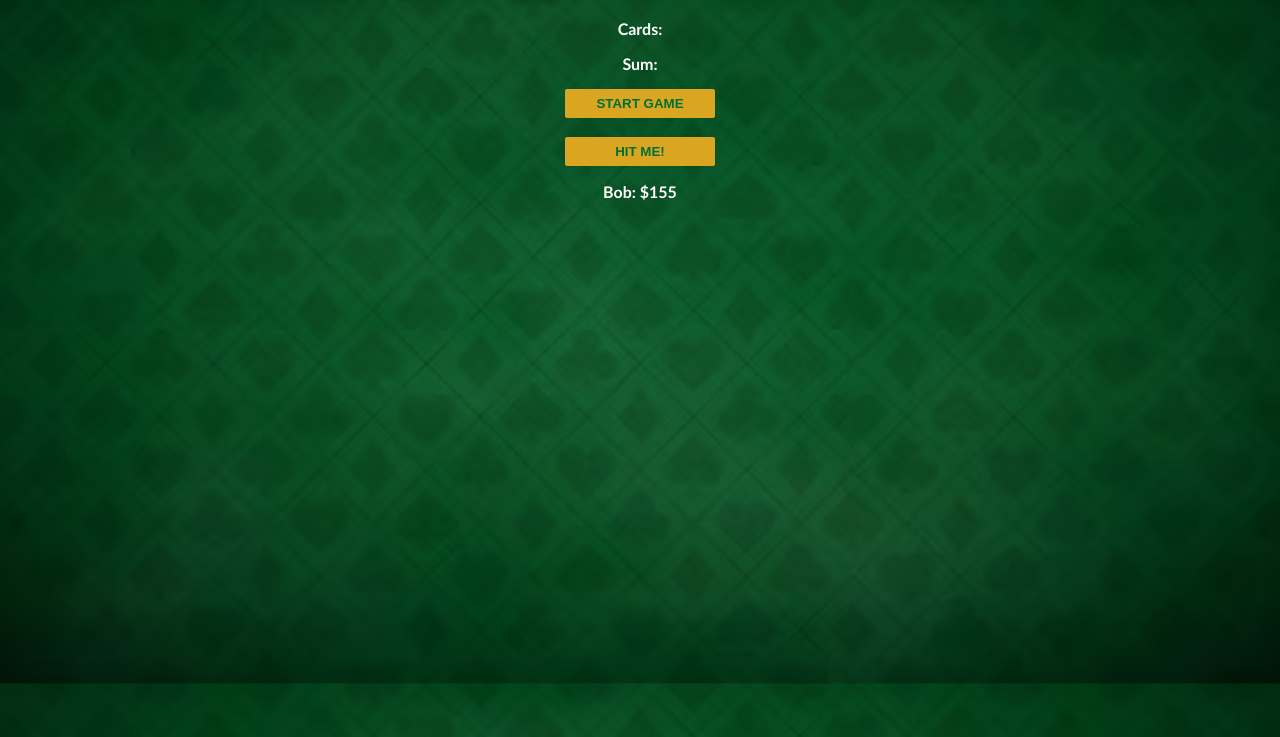
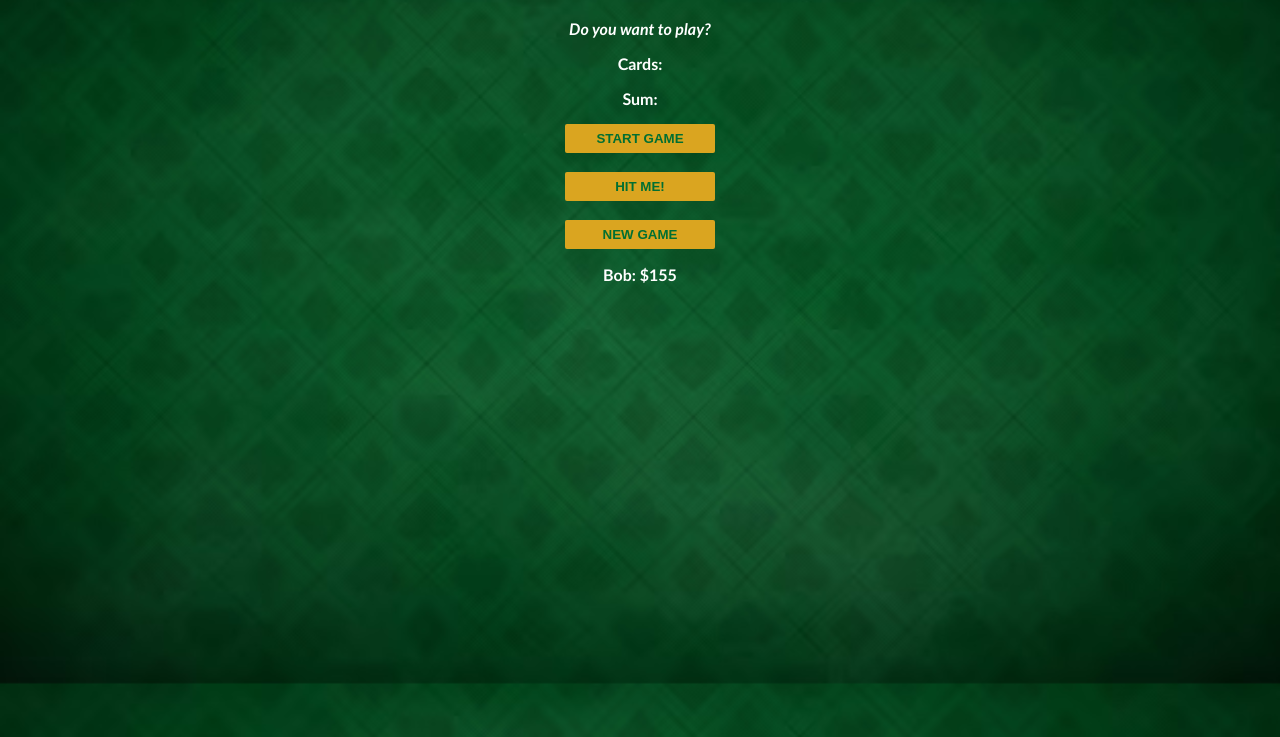
Before and after one commit to bopcho/blackjack, a plain HTML site: page index.html in a window 1280 px wide. Shown: the part 63-800 px from the top of the page. Drawn offline with Linux system fonts and the light colour scheme; files whose address does not match are found by name.

Commit message:
added new game button

```diff
--- a/index.html
+++ b/index.html
@@ -8,11 +8,14 @@
 </head>
 <body>
   <h1>Blackjack</h1>
-  <p id="message-el"></p>
+  <p id="message-el">Do you want to play?</p>
   <p id="cards-el">Cards:</p>
   <p id="sum-el">Sum:</p>
   <button onclick="startGame()">START GAME</button> <br /><br />
-  <button onclick="hitMe()">HIT ME!</button>
+  <button onclick="hitMe()">HIT ME!</button> <br/> <br/>
+  <button onclick="newGame()">NEW GAME</button>
+
+
   <p id="player-el"></p>
   <script src="index.js"></script>
 </body>
```
